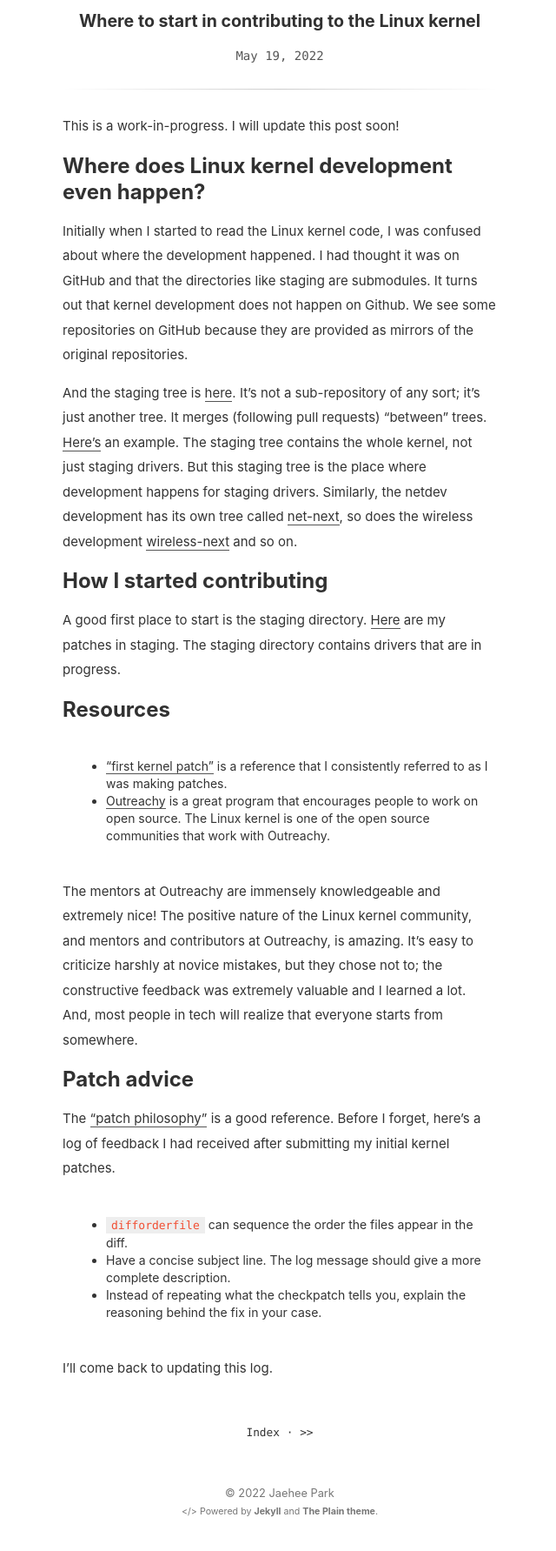
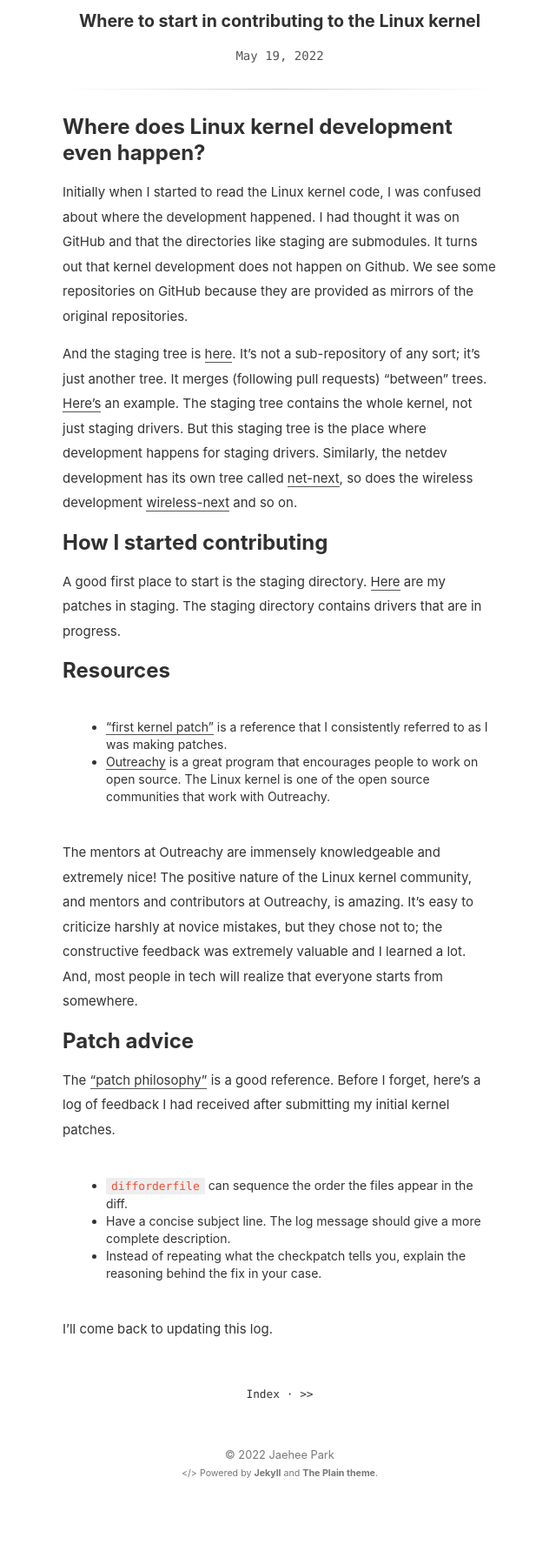
Before and after one commit to jhpark1013/blog, a Jekyll site: the page built from _posts/2022-05-19-where-to-start-in-contributing-to-the-linux-kernel.markdown, in a window 1280 px wide, cut to the strip 159-1942 px from the top of the page. Shown: the whole strip at 87% size, without its empty margins (318-958 px from the left). Built offline with Jekyll 4.4.1, drawn with Linux system fonts in a browser that asks for light colours; after the commit the page ends 1898 px from its top, so only the background shows below that.

Commit message:
remove wip note

```diff
--- a/_posts/2022-05-18-the-linux-kernel-networking-selftests.markdown
+++ b/_posts/2022-05-18-the-linux-kernel-networking-selftests.markdown
@@ -2,8 +2,6 @@
 title: The Linux kernel networking selftests
 date: 2022-05-18T13:59:20-04:00
 ---
-
-This is a work-in-progress. I will update this post soon!
 
 I had an opportunity to write a [patch](https://git.kernel.org/pub/scm/linux/kernel/git/netdev/net-next.git/commit/?id=a313f858ed36) to improve the functionality of one of the tests their selftests. I got a lot of help from Roopa Prabhu who was mentoring the Linux kernel Outreachy contributors this year. This patch, although simple, helped me get comfortable with the net-dev tree and the available selftests. It was very interesting to look at the tests and the network topologies defined in them, and I wanted to give a brief overview of the system and write about potential future improvements.
 
--- a/_posts/2022-05-19-where-to-start-in-contributing-to-the-linux-kernel.markdown
+++ b/_posts/2022-05-19-where-to-start-in-contributing-to-the-linux-kernel.markdown
@@ -2,8 +2,6 @@
 title: Where to start in contributing to the Linux kernel
 date: 2022-05-19T11:22:51-04:00
 ---
-
-This is a work-in-progress. I will update this post soon!
 
 ## Where does Linux kernel development even happen?
 Initially when I started to read the Linux kernel code, I was confused about where the development happened. I had thought it was on GitHub and that the directories like staging are submodules.
```
